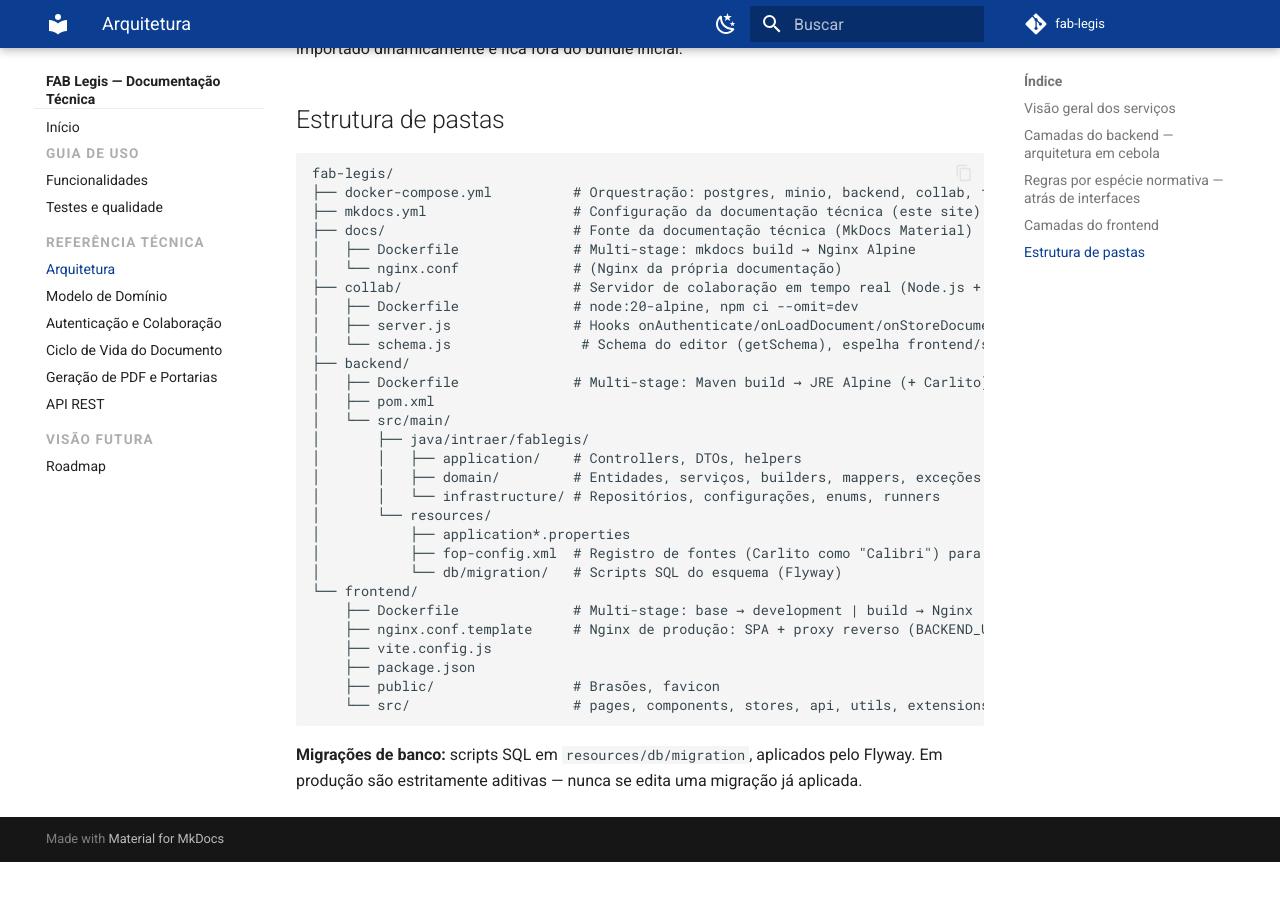
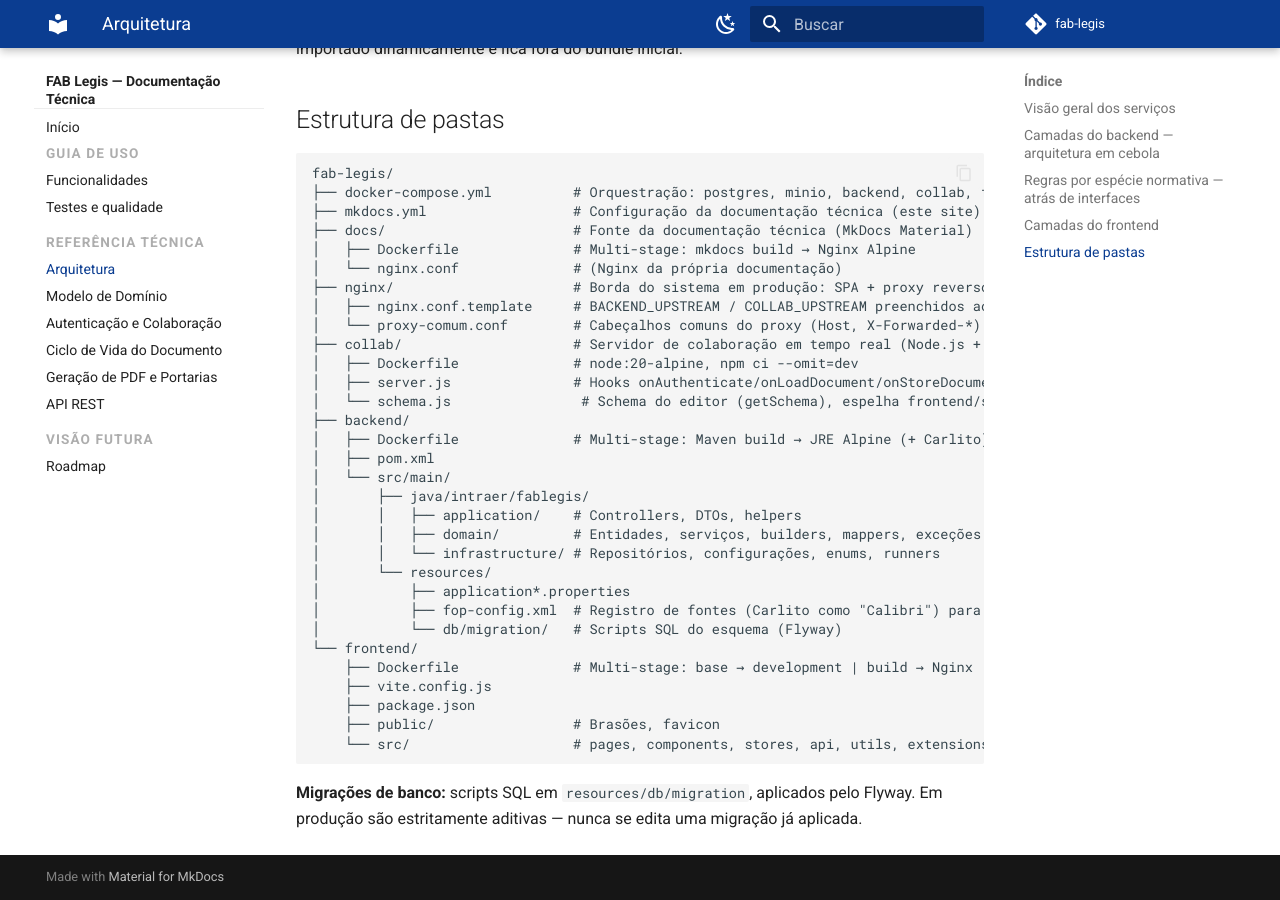
Before and after one commit to danielchipolesch/fab-legis, an MkDocs documentation site: the page built from docs/arquitetura.md, in a window 1280 px wide and 900 px high, scrolled down 6406 px. Built offline with MkDocs 1.6.1 and Material for MkDocs 9.7.7, drawn with Linux system fonts in a browser that asks for light colours; comment, search, counter and statistics services are not loaded; before the commit the page ends 7268 px from its top, so only the background shows below that.

Commit message:
refactor: configuracao do Nginx (borda do sistema) sai de frontend/ para nginx/ na raiz
Co-Authored-By: Claude Sonnet 5.5 <noreply@anthropic.com>

```diff
--- a/docs/arquitetura.md
+++ b/docs/arquitetura.md
@@ -154,6 +154,9 @@ fab-legis/
 ├── docs/                       # Fonte da documentação técnica (MkDocs Material)
 │   ├── Dockerfile              # Multi-stage: mkdocs build → Nginx Alpine
 │   └── nginx.conf              # (Nginx da própria documentação)
+├── nginx/                      # Borda do sistema em produção: SPA + proxy reverso (mesma origem)
+│   ├── nginx.conf.template     # BACKEND_UPSTREAM / COLLAB_UPSTREAM preenchidos ao subir o container
+│   └── proxy-comum.conf        # Cabeçalhos comuns do proxy (Host, X-Forwarded-*)
 ├── collab/                     # Servidor de colaboração em tempo real (Node.js + Hocuspocus/Yjs)
 │   ├── Dockerfile              # node:20-alpine, npm ci --omit=dev
 │   ├── server.js               # Hooks onAuthenticate/onLoadDocument/onStoreDocument
@@ -172,7 +175,6 @@ fab-legis/
 │           └── db/migration/   # Scripts SQL do esquema (Flyway)
 └── frontend/
     ├── Dockerfile              # Multi-stage: base → development | build → Nginx
-    ├── nginx.conf.template     # Nginx de produção: SPA + proxy reverso (BACKEND_UPSTREAM, COLLAB_UPSTREAM)
     ├── vite.config.js
     ├── package.json
     ├── public/                 # Brasões, favicon
```
Also changed, not shown: README.md (+4 -4 lines), 6 other files.
